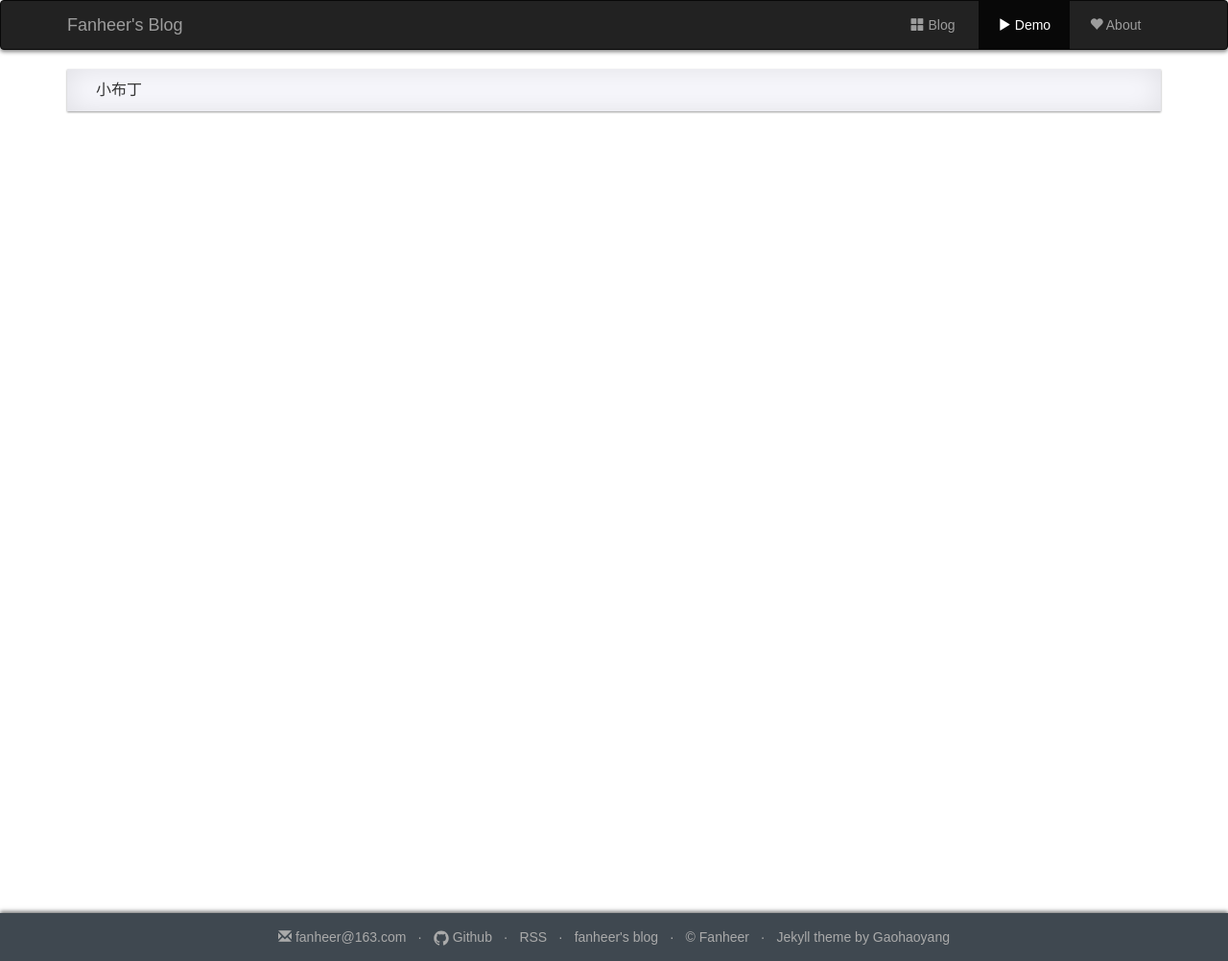
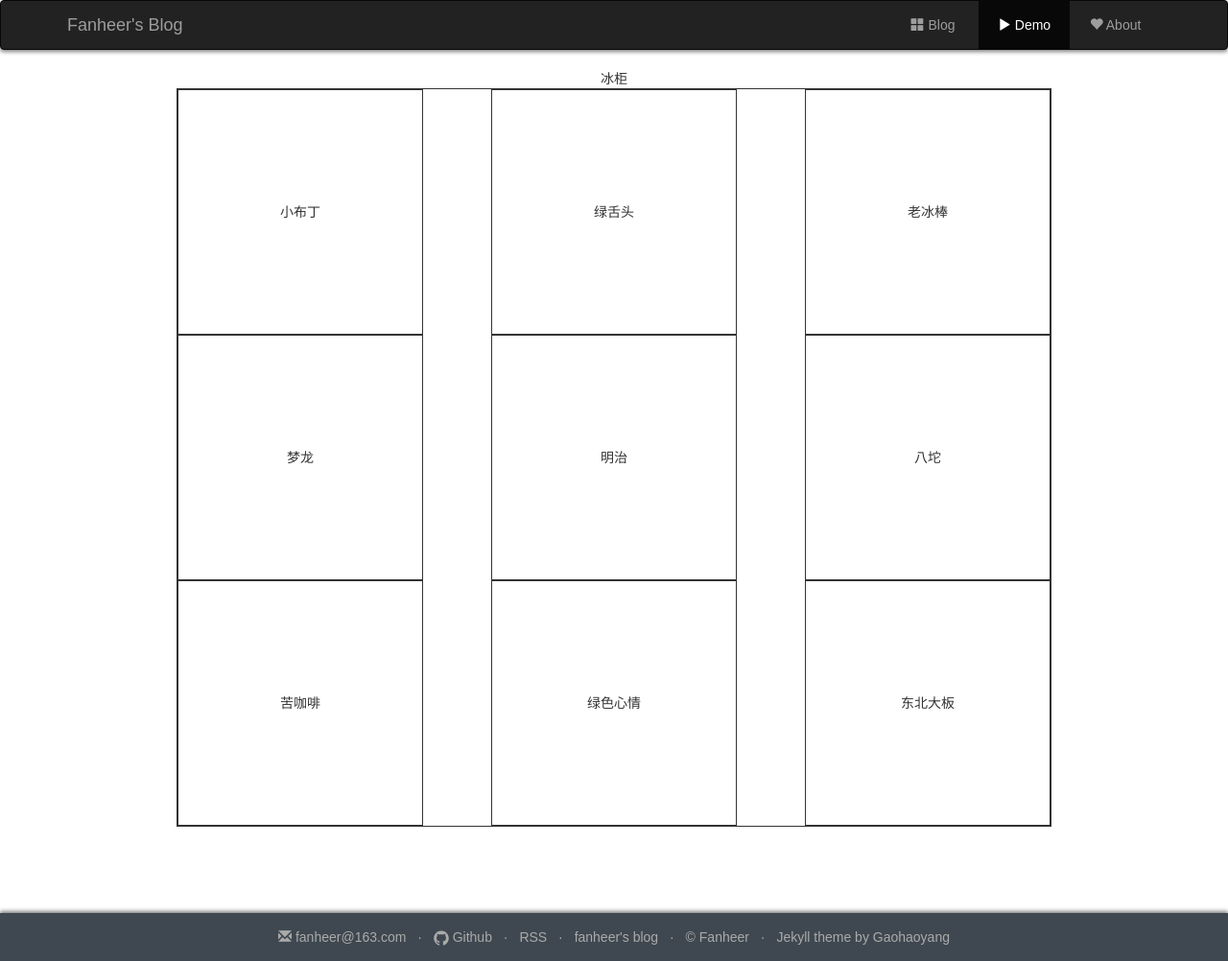
Before and after one commit to fanheer/fanheer.github.io, a Jekyll site: the page built from pages/1demo.html, in a window 1280 px wide. Shown: the whole page at 96% size. Built offline with Jekyll 4.4.1, drawn with Linux system fonts in a browser that asks for light colours; nearby versions of some CDN libraries; comment, search, counter and statistics services are not loaded; a style sheet for code colours, icons or effects is not loaded.

Commit message:
ice demo

```diff
--- a/_layouts/demo.html
+++ b/_layouts/demo.html
@@ -1,6 +1,47 @@
 ---
 layout: default
 ---
-<div class="post-area post">
-   小布丁
+<style>
+    .ice{
+        width: 100%;
+        height: 100%;
+        display: flex;
+        flex-direction: column;
+        align-items: center;
+    }
+    .drawer{
+        width: 80%;
+        height: 60%;
+        border: 1px solid;
+        display: flex;
+        flex-wrap: wrap;
+        justify-content: space-between;
+    }
+    .icecream{
+        width: 20vw;
+        height: 20vw;
+        border: 1px solid;
+        display: flex;
+        align-items: center;
+        justify-content: center;
+    }
+</style>
+<div class="ice">
+   冰柜
+   <div class="drawer">
+       <div class="icecream" onclick="chooseit('小布丁')">小布丁</div>
+       <div class="icecream" onclick="chooseit('绿舌头')">绿舌头</div>
+       <div class="icecream" onclick="chooseit('老冰棒')">老冰棒</div>
+       <div class="icecream" onclick="chooseit('梦龙')">梦龙</div>
+       <div class="icecream" onclick="chooseit('明治')">明治</div>
+       <div class="icecream" onclick="chooseit('八坨')">八坨</div>
+       <div class="icecream" onclick="chooseit('苦咖啡')">苦咖啡</div>
+       <div class="icecream" onclick="chooseit('绿色心情')">绿色心情</div>
+       <div class="icecream" onclick="chooseit('东北大板')">东北大板</div>
+   </div>
 </div>
+<script>
+    function chooseit(item){
+        alert('你选择了' + item)
+    }
+</script>
```
Also changed, not shown: 1 other file.
